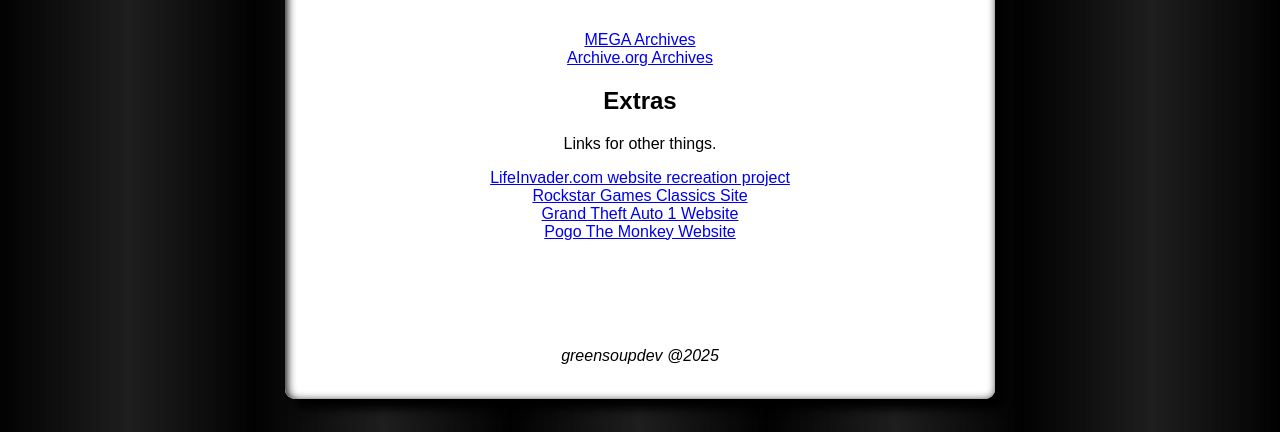
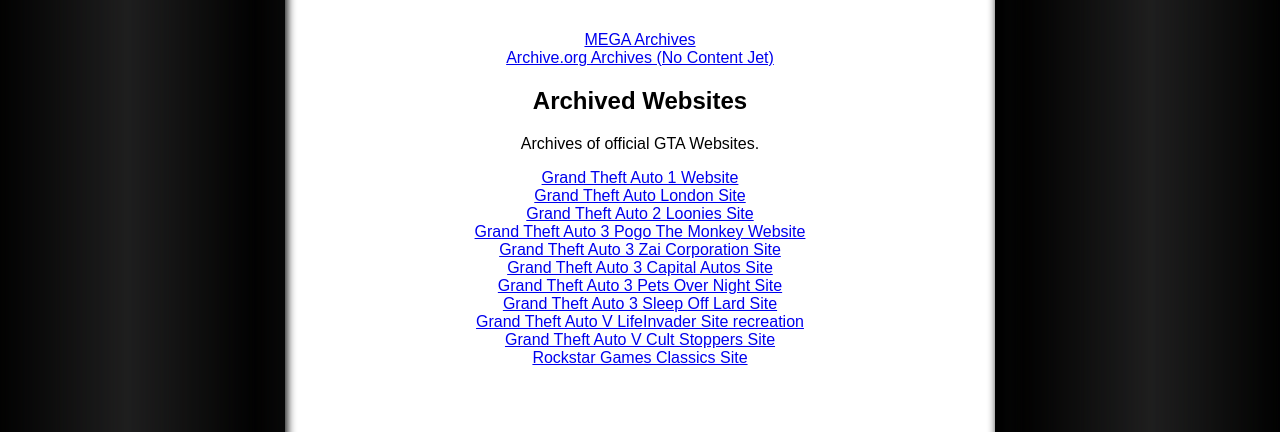
Before and after one commit to The-RG-Archive/thegtaarchive, a plain HTML site: page archive.html in a window 1280 px wide. Shown: the part 325-757 px from the top of the page. Drawn offline with Linux system fonts and the light colour scheme.

Commit message:
Update archive.html
Added all websites

```diff
--- a/archive.html
+++ b/archive.html
@@ -39,15 +39,21 @@
 					<br>
 					<a href="https://mega.nz/folder/kKEERRAI#C5SI_SxvKwVg6KKt1GnaLw">MEGA Archives</a><br>
 
-					<a href="https://archive.org/details/@the_gta_archive">Archive.org Archives</a><br>
+					<a href="https://archive.org/details/@the_gta_archive">Archive.org Archives (No Content Jet)</a><br>
 
-					<h2>Extras</h2>
-					<p>Links for other things.</p>
-					<a href="https://the-rg-archive.github.io/lifeinvader.com/">LifeInvader.com website recreation project</a><br>
+					<h2>Archived Websites</h2>
+					<p>Archives of official GTA Websites.</p>
+                                        <a href="https://the-rg-archive.github.io/rockstargames.com-gta/">Grand Theft Auto 1 Website</a><br>
+                                        <a href="https://the-rg-archive.github.io/rockstargames.com-gtalondon/">Grand Theft Auto London Site</a><br>
+                                        <a href="https://the-rg-archive.github.io/loonies/loonies.html">Grand Theft Auto 2 Loonies Site</a><br>
+					<a href="https://the-rg-archive.github.io/rockstargames.com-gta/pogothemonkey.com/">Grand Theft Auto 3 Pogo The Monkey Website</a><br>
+                                        <a href="https://the-rg-archive.github.io/zai_corporation/zai_corporation.htm">Grand Theft Auto 3 Zai Corporation Site</a><br>
+                                        <a href="https://the-rg-archive.github.io/capitalautos/">Grand Theft Auto 3 Capital Autos Site</a><br>
+                                        <a href="https://the-rg-archive.github.io/petsovernight.com/">Grand Theft Auto 3 Pets Over Night Site</a><br>
+                                        <a href="https://the-rg-archive.github.io/sleepofflard.com/">Grand Theft Auto 3 Sleep Off Lard Site</a><br>
+					<a href="https://the-rg-archive.github.io/lifeinvader.com/">Grand Theft Auto V LifeInvader Site recreation</a><br>
+					<a href="https://the-rg-archive.github.io/cultstoppers.com">Grand Theft Auto V Cult Stoppers Site</a><br>
 					<a href="https://the-rg-archive.github.io/rockstargames.com-classics/">Rockstar Games Classics Site</a><br>
-					<a href="https://the-rg-archive.github.io/rockstargames.com-gta/">Grand Theft Auto 1 Website</a><br>
-					<a href="https://the-rg-archive.github.io/rockstargames.com-gta/pogothemonkey.com/">Pogo The Monkey Website</a><br>
-
 					<br>
 					<br>
 					<br>
```
